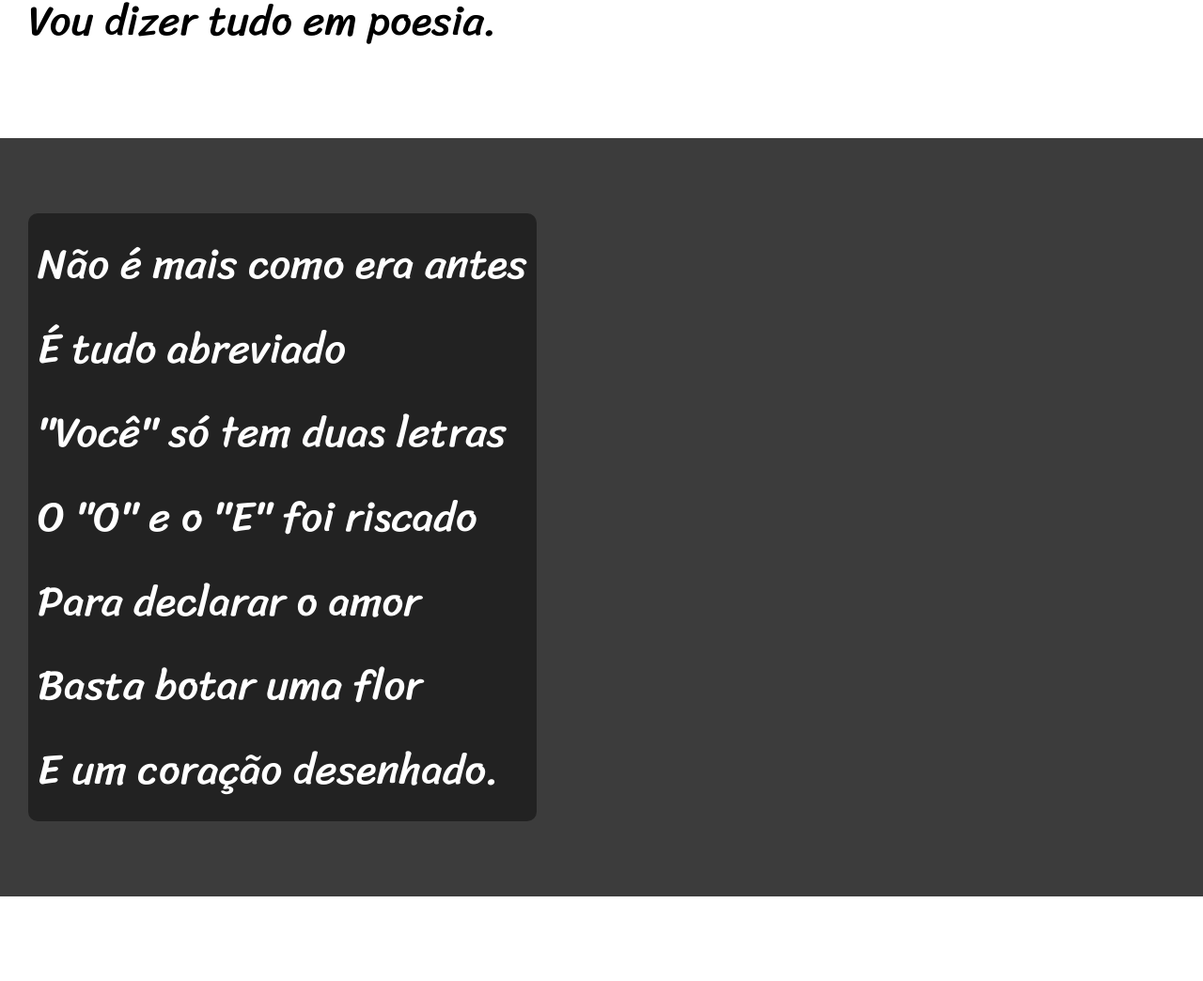
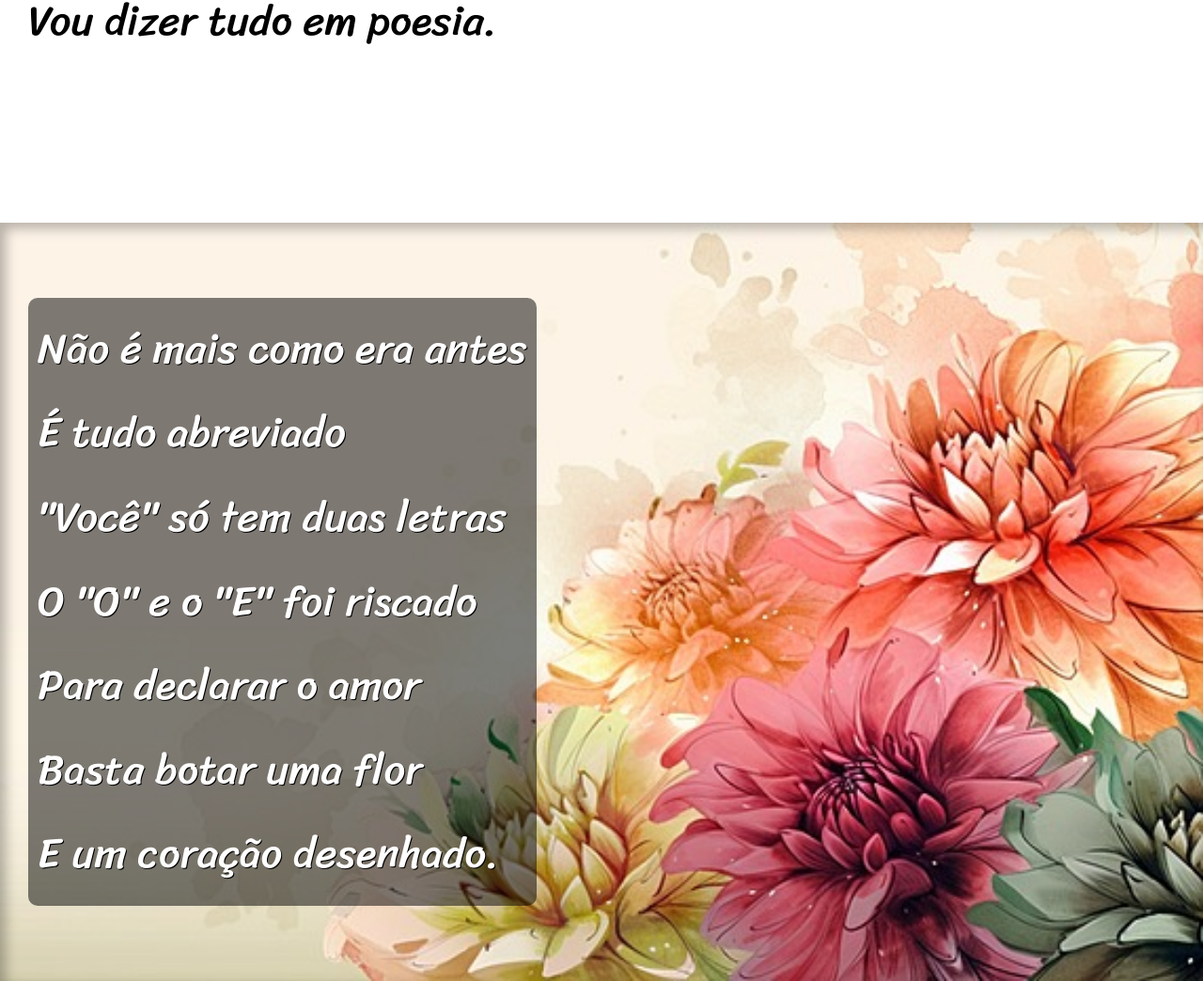
Before and after one commit to lucasferreira3008/html-css, a plain HTML site: page desafios/modulo 3/desafio012/index.html in a window 1280 px wide. Shown: the part 900-1944 px from the top of the page at 94% size. Drawn offline with Linux system fonts and the light colour scheme.

Commit message:
imagens paralax desafio012

```diff
--- a/desafios/modulo 3/desafio012/estilo/style.css
+++ b/desafios/modulo 3/desafio012/estilo/style.css
@@ -54,6 +54,10 @@ section {
     font-size: 3.5vw;
 }
 
+section > p {
+    padding-bottom: 2em;
+}
+
 section.normal {
     background-color: white;
     color: black;
@@ -62,6 +66,9 @@ section.normal {
 section.imagem {
     background-color: rgba(0, 0, 0, 0.644);
     color: white;
+    box-shadow: inset 6px 6px 13px 0px rgba(0, 0, 0, 0.281);
+    background-size: cover;
+    background-attachment: fixed;
 
 }
 
@@ -69,7 +76,20 @@ section.imagem > p {
     display: inline-block;
     border-radius: 10px;
     padding: 10px;
-    background-color: rgba(0, 0, 0, 0.438);
+    background-color: rgba(0, 0, 0, 0.507);
+    text-shadow: 1px 1px 0px black;
+}
+
+section#img01 {
+    background-image: url('../imagens/pngtree-bright-warm-color-background-of-flowers-and-flowers-image_2160309.jpg');
+    background-position: center right;
+    background-repeat: no-repeat;
+}
+
+section#img02 {
+    background-image: url('../imagens/Paisagem_no_Inhotim\ MODIFICADA.jpg');
+    background-position: center center;
+    background-repeat: no-repeat;
 }
 
 footer {
--- a/desafios/modulo 3/desafio012/index.html
+++ b/desafios/modulo 3/desafio012/index.html
@@ -29,7 +29,7 @@
     </section>
 
 
-    <section class="imagem">
+    <section class="imagem" id="img01">
         <p>
             Não é mais como era antes <br>
             É tudo abreviado <br>
@@ -65,7 +65,7 @@
     </section>
 
 
-    <section class="imagem">
+    <section class="imagem" id="img02">
         <p>
             Tenho saudade das  <br>
             Escritas com a própria mão <br>
```
Also changed, not shown: desafios/modulo 3/desafio012/imagens/._background001.jpg (deleted), desafios/modulo 3/desafio012/imagens/._background002.jpg (deleted), desafios/modulo 3/desafio012/imagens/Paisagem_no_Inhotim MODIFICADA.jpg (added), desafios/modulo 3/desafio012/imagens/istockphoto-637890514-612x612.jpg (added), desafios/modulo 3/desafio012/imagens/pngtree-bright-warm-color-background-of-flowers-and-flowers-image_2160309.jpg (added).
